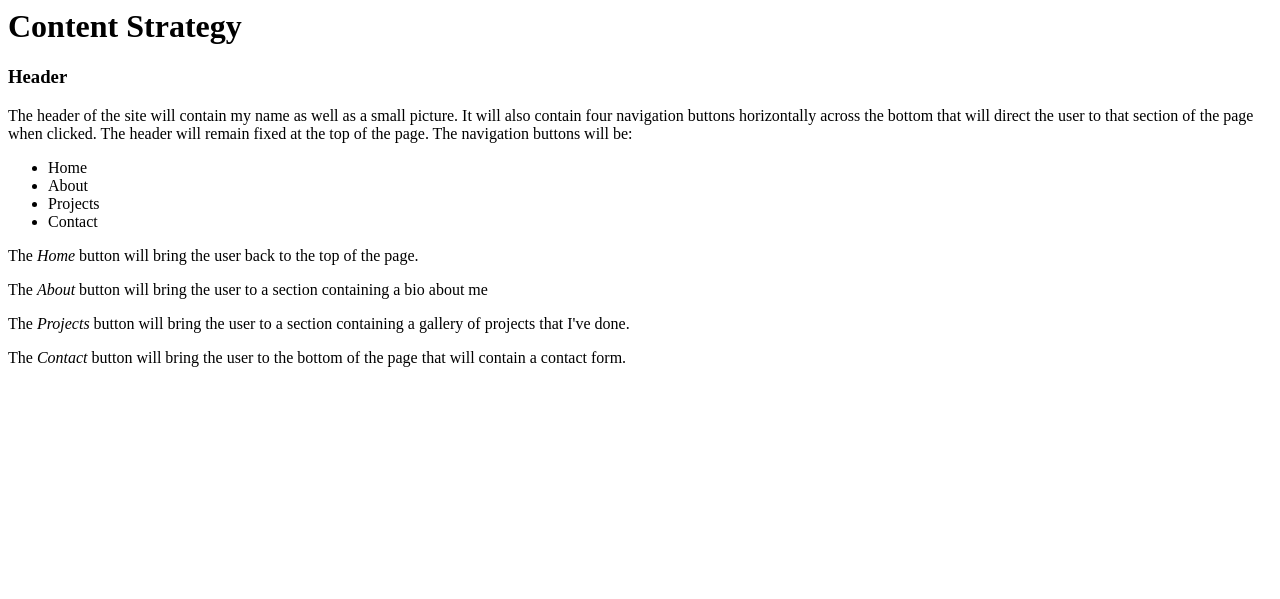
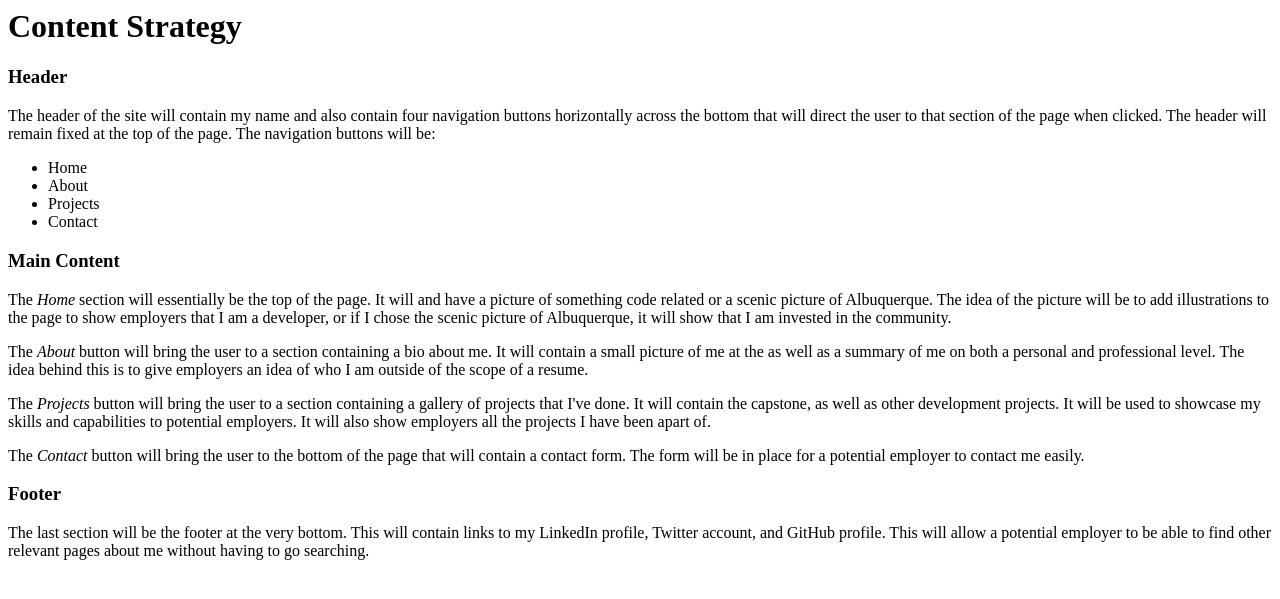
Before and after one commit to djackreuter/jack-reuter-pwp, a PHP site: page /milestone-2.php in a window 1280 px wide. Shown: the top 599 px of the page. Run offline with PHP 8.4, Linux system fonts and the light colour scheme.

Commit message:
added more content to milestone-2

```diff
--- a/public_html/documentation/milestone-2.php
+++ b/public_html/documentation/milestone-2.php
@@ -8,7 +8,7 @@
 		 -->
 		<h1>Content Strategy</h1>
 		<h3>Header</h3>
-		<p>The header of the site will contain my name as well as a small picture. It will also contain four navigation
+		<p>The header of the site will contain my name and also contain four navigation
 			buttons horizontally across the bottom that will direct the user to that section of the page when clicked.
 			The header will remain fixed at the top of the page. The navigation buttons will be:</p>
 		<ul>
@@ -25,10 +25,23 @@
 				Contact
 			</li>
 		</ul>
-		<p>The <em>Home</em> button will bring the user back to the top of the page.</p>
-		<p>The <em>About</em> button will bring the user to a section containing a bio about me</p>
+		<h3>Main Content</h3>
+		<p>The <em>Home</em> section will essentially be the top of the page. It will and have a picture of something
+			code related or a scenic picture of Albuquerque. The idea of the picture will be to add illustrations to
+			the page to show employers that I am a developer, or if I chose the scenic picture of Albuquerque, it will
+			show that I am invested in the community.</p>
+		<p>The <em>About</em> button will bring the user to a section containing a bio about me. It will contain a
+			small picture of me at the as well as a summary of me on both a personal and professional level. The idea
+			behind this is to give employers an idea of who I am outside of the scope of a resume.</p>
 		<p>The <em>Projects</em> button will bring the user to a section containing a gallery of projects that I've
-			done.</p>
-		<p>The <em>Contact</em> button will bring the user to the bottom of the page that will contain a contact form.</p>
+			done. It will contain the capstone, as well as other development projects. It will be used to showcase my
+			skills and capabilities to potential employers. It will also show employers all the projects I have been apart
+			of.</p>
+		<p>The <em>Contact</em> button will bring the user to the bottom of the page that will contain a contact form.
+			The form will be in place for a potential employer to contact me easily.</p>
+		<h3>Footer</h3>
+		<p>The last section will be the footer at the very bottom. This will contain links to my LinkedIn profile,
+			Twitter account, and GitHub profile. This will allow a potential employer to be able to find other relevant
+			pages about me without having to go searching.</p>
 	</body>
 </html>
```
